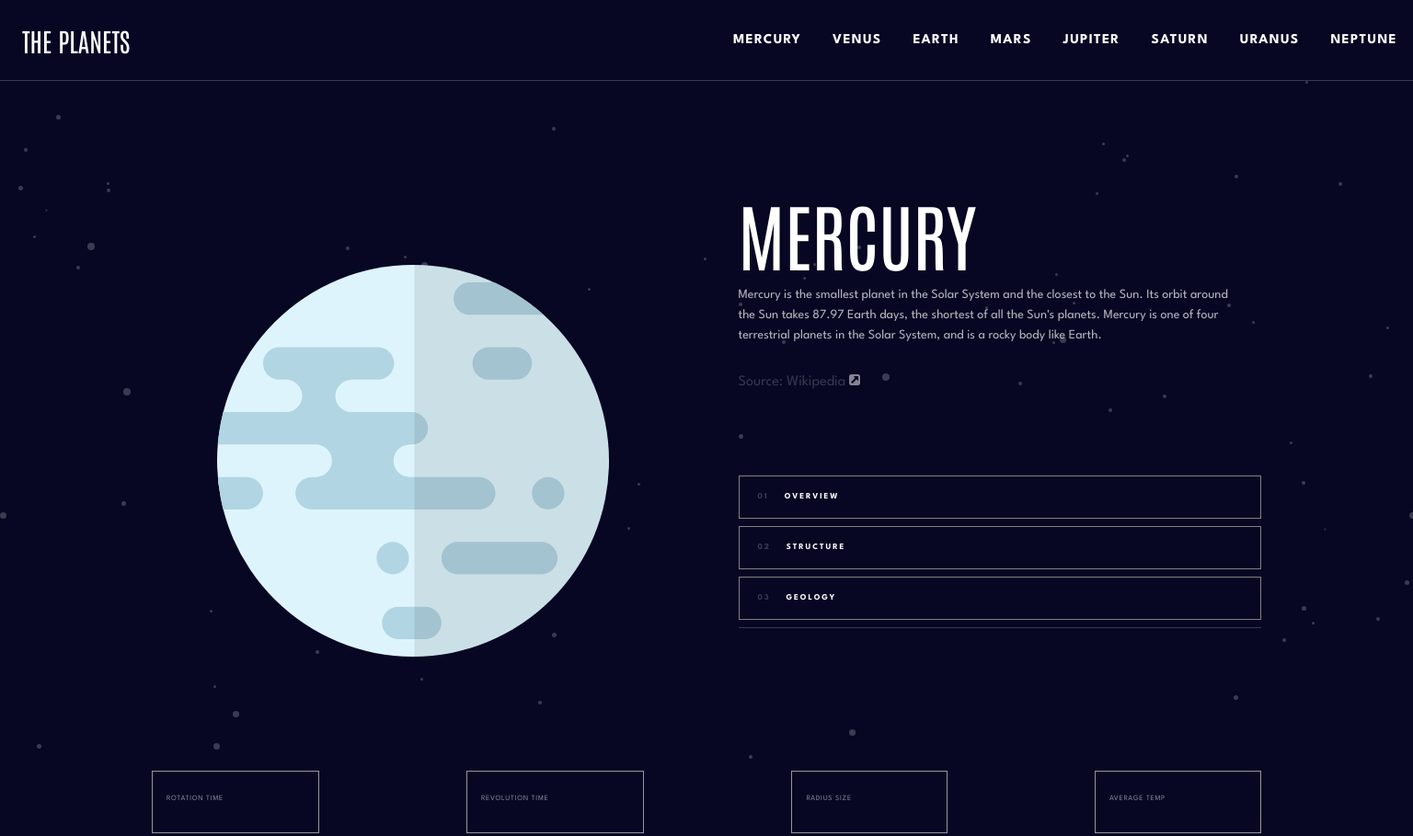
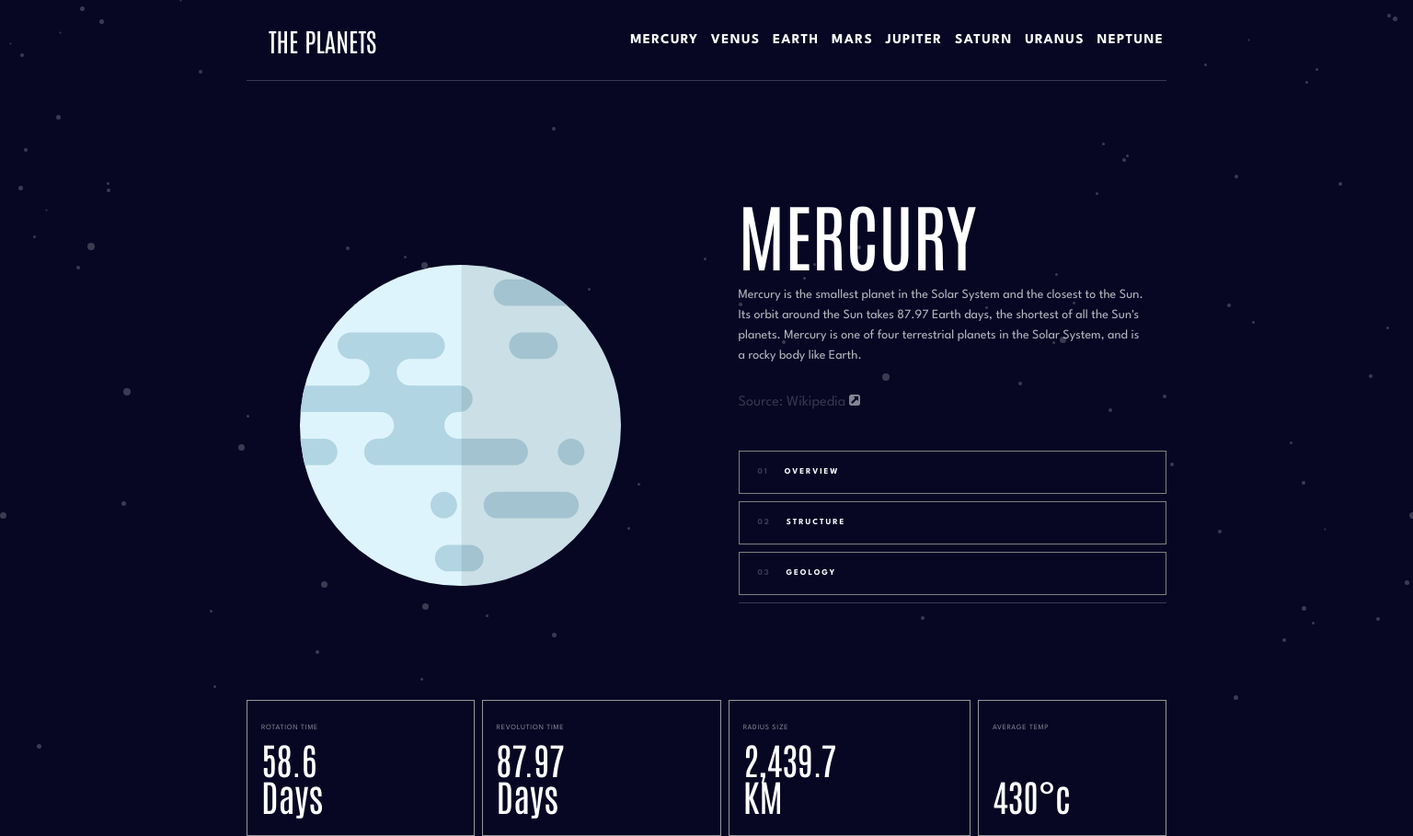
Before and after one commit to ikethedev/planetfacts, a plain HTML site: page index.html in a window 1536 px wide. Shown: the whole page at 92% size. Drawn offline with Linux system fonts and the light colour scheme.

Commit message:
styling made more consistent:

```diff
--- a/scripts/mainContent/mainContent.js
+++ b/scripts/mainContent/mainContent.js
@@ -23,7 +23,7 @@ getData(){
   return this.currentPlanet
 }
   createPlanetStats(data) {
-    const currentPlanet = this.getData();
+    const currentPlanet = home.getCurrentPlanet();
     console.log(currentPlanet)
     const planetStats = createElement("div", null, "stats", null)
     const rotationDiv = createElement("div", null, "stat__div", null)
@@ -41,7 +41,7 @@ getData(){
 
     rotationDiv.appendChild(rotationTitle)
     rotationDiv.appendChild(rotationTime)
-
+    console.log(rotationTime)
     revolutionDiv.appendChild(revolutionTitle)
     revolutionDiv.appendChild(revolutionTime)
 
@@ -107,7 +107,7 @@ getData(){
         const planet = createElement('div', null, "planet__content-container");
         planet.appendChild(planetImg);
         planet.appendChild(planetContent);
-
+        console.log(planetStats)
         const stats = createElement("div")
         stats.appendChild(planetStats);
         main.appendChild(planet)
--- a/style.css
+++ b/style.css
@@ -70,6 +70,8 @@ MAIN NAV STARTS
     position: relative;
     z-index: 100;
     width: 100vw;
+    max-width: 1000px;
+    margin: 0 auto;
 }
 
 
@@ -122,8 +124,9 @@ main{
 
 @media screen and (min-width: 1440px) {
     .planet__names{
+        gap: 8px;
         padding-top: 0;
-        width: 50%;
+        width: 75%;
     }
 
 }
@@ -317,6 +320,8 @@ CONTENT NAV ENDS
     display: flex;
     flex-direction: column;
     justify-content: center;
+    max-width: 1000px;
+    margin: 0 auto;
 }
 
 @media screen and (min-width: 768px) {
@@ -442,6 +447,9 @@ STATS STARTS
     display: flex;
     flex-direction: column;
     gap: 8px;
+    color: white;
+    margin: 0 auto;
+    max-width: 1000px;
 }
 
 @media screen and (min-width: 768px) {
```
